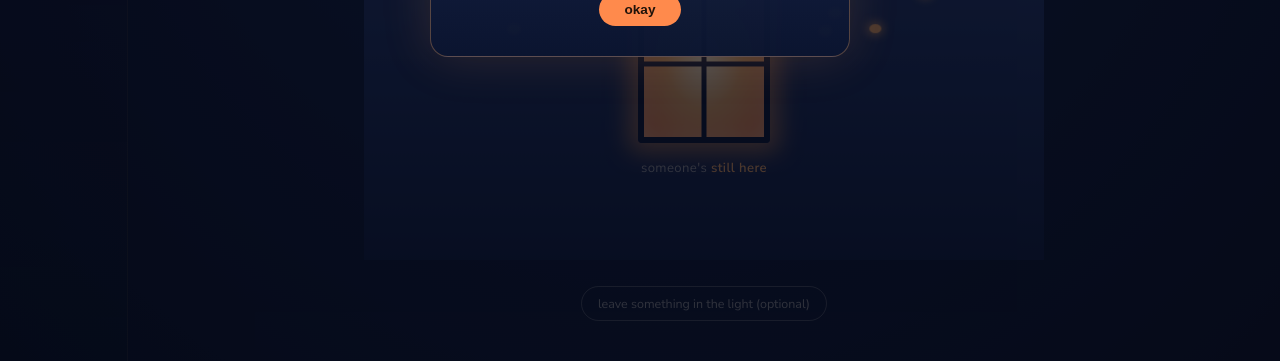
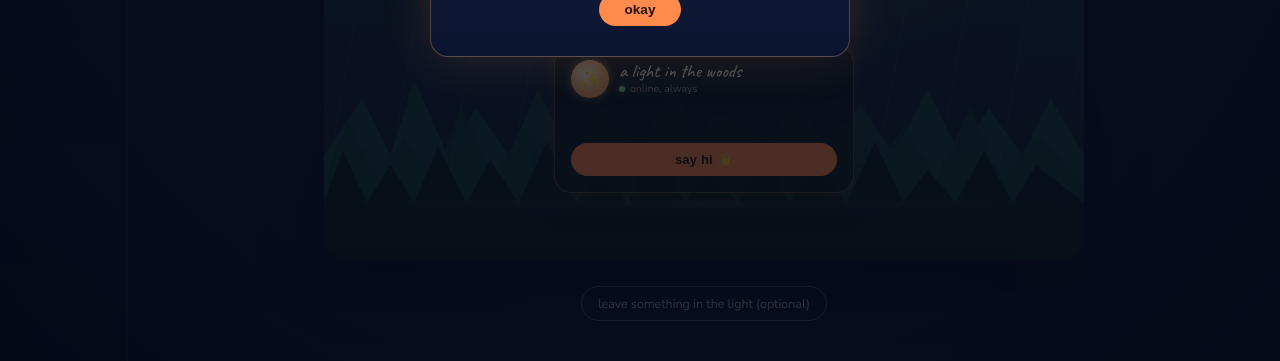
Before and after one commit to konainyousuf/Porch-Light, a plain HTML site: page index.html in a window 1280 px wide. Shown: the part 439-800 px from the top of the page. Drawn offline with Linux system fonts and the light colour scheme.

Commit message:
Update index.html

```diff
--- a/index.html
+++ b/index.html
@@ -18,6 +18,11 @@
     --cream-dim:    rgba(244,236,221,0.62);
     --glow-strength: 0.55;
     --sidebar-w: 128px;
+    --forest-sky-top:  #16302f;
+    --forest-sky-mid:  #17293f;
+    --forest-back:     #163a34;
+    --forest-front:    #0c211f;
+    --forest-ground:   #0a1c1a;
   }
   *{ box-sizing:border-box; }
   html,body{
@@ -85,29 +90,94 @@
   .view{ display:none; width:100%; flex:1; flex-direction:column; align-items:center; }
   .view.active{ display:flex; }
 
-  /* ============ WINDOW ============ */
+  /* ============ FOREST + CHAT CONSOLE ============ */
   .count-note{ position:absolute; top:14px; right:16px; font-size:0.72rem; color: var(--cream-dim); z-index:5; }
   .intro{ text-align:center; width:min(560px, 80vw); z-index:5; margin-top:6vh; }
   .intro h1{ font-family:'Caveat', cursive; font-size:2.7rem; font-weight:600; margin:0; color: var(--porch-core); text-shadow: 0 0 24px rgba(255,176,102,0.25); letter-spacing:0.02em; }
   .game-heading{ font-family:'Caveat', cursive; font-size:2.1rem; font-weight:600; color: var(--porch-core); text-shadow: 0 0 20px rgba(255,176,102,0.22); letter-spacing:0.02em; text-align:center; margin: 5vh 0 0; width:min(560px,86vw); }
-  .scene{ position:relative; width:min(680px, 86vw); z-index:4; margin-top:auto; }
-  .roofline{ width:100%; height:64px; background: var(--night-soft); clip-path: polygon(50% 0%, 100% 62%, 100% 100%, 0% 100%, 0% 62%); opacity:0.9; }
-  .house{ width:100%; height:min(34vh, 280px); background: linear-gradient(180deg, var(--night-soft) 0%, #0e1a3c 100%); position:relative; border-top: 1px solid rgba(255,255,255,0.06); }
-  .window-wrap{ position:absolute; left:50%; top:34%; transform:translate(-50%,-50%); display:flex; flex-direction:column; align-items:center; z-index:5; }
-  .window{ width:132px; height:158px; border-radius:6px 6px 4px 4px; background: radial-gradient(ellipse at 50% 45%, var(--porch-core) 0%, var(--porch-amber) 45%, var(--porch-ember) 85%); border: 6px solid #0a1330; box-shadow: 0 0 calc(40px * var(--glow-strength)) calc(18px * var(--glow-strength)) rgba(255,154,77, var(--glow-strength)), inset 0 0 20px rgba(255,255,255,0.25); cursor:pointer; position:relative; animation: breathe 4.4s ease-in-out infinite; }
-  .window::before, .window::after{ content:''; position:absolute; background:#0a1330; }
-  .window::before{ left:50%; top:0; bottom:0; width:5px; transform:translateX(-50%); }
-  .window::after{ top:50%; left:0; right:0; height:5px; transform:translateY(-50%); }
-  .window:focus-visible{ outline:2px solid var(--porch-core); outline-offset:6px; }
+
+  .forest-scene{
+    position:relative; width:min(760px, 92vw); z-index:4; margin-top:auto;
+    height:min(52vh, 440px); min-height:340px;
+    border-radius:22px; overflow:hidden;
+    background: linear-gradient(180deg, var(--forest-sky-top) 0%, var(--forest-sky-mid) 55%, var(--forest-ground) 100%);
+    box-shadow: 0 20px 60px rgba(0,0,0,0.35);
+  }
+  .forest-scene::before{
+    content:''; position:absolute; inset:0;
+    background: radial-gradient(ellipse 60% 45% at 50% 22%, rgba(255,190,120,0.16) 0%, rgba(255,190,120,0.05) 45%, transparent 75%);
+    pointer-events:none; z-index:1;
+  }
+  .forest-scene::after{
+    content:''; position:absolute; inset:0;
+    background: repeating-linear-gradient(100deg, rgba(255,214,160,0.05) 0px, rgba(255,214,160,0.05) 2px, transparent 2px, transparent 60px);
+    mix-blend-mode: screen; opacity:0.5; pointer-events:none; z-index:2;
+  }
+  .treeline{ position:absolute; left:0; bottom:0; width:100%; height:auto; display:block; }
+  .treeline-back{ opacity:0.75; filter: blur(0.4px); z-index:1; }
+  .treeline-mid{ opacity:0.9; z-index:2; }
+  .treeline-front{ z-index:3; }
+  .ground{
+    position:absolute; left:0; right:0; bottom:0; height:14%;
+    background: linear-gradient(180deg, var(--forest-front) 0%, var(--forest-ground) 100%);
+    z-index:3;
+  }
+  .ground::before{
+    content:''; position:absolute; top:-1px; left:0; right:0; height:6px;
+    background: linear-gradient(90deg, transparent, rgba(255,190,120,0.18), transparent);
+    filter: blur(2px);
+  }
+
+  .chat-console{
+    position:absolute; left:50%; bottom:16%; transform:translateX(-50%);
+    width:min(300px, 78%); z-index:7;
+    background: rgba(14,26,26,0.72); backdrop-filter: blur(6px);
+    border:1px solid rgba(255,190,120,0.28); border-radius:18px;
+    padding:14px 16px 16px; box-shadow: 0 8px 30px rgba(0,0,0,0.35), 0 0 calc(30px * var(--glow-strength)) rgba(255,176,102, calc(var(--glow-strength) * 0.35));
+    display:flex; flex-direction:column; align-items:center; gap:10px;
+  }
+  .chat-header{ display:flex; align-items:center; gap:10px; width:100%; }
+  .chat-avatar{
+    width:38px; height:38px; border-radius:50%; flex:none;
+    display:flex; align-items:center; justify-content:center; font-size:1.1rem;
+    background: radial-gradient(circle at 40% 35%, var(--porch-core), var(--porch-amber) 55%, var(--porch-ember) 100%);
+    box-shadow: 0 0 calc(18px * var(--glow-strength)) rgba(255,176,102, var(--glow-strength));
+    animation: breathe 4.4s ease-in-out infinite;
+  }
   @keyframes breathe{ 0%,100%{ filter:brightness(1); } 50%{ filter:brightness(1.16); } }
-  .presence-label{ margin-top:16px; font-size:0.82rem; color: var(--cream-dim); letter-spacing:0.03em; text-align:center; min-height:1.2em; }
-  .presence-label strong{ color: var(--porch-amber); font-weight:600; }
+  .chat-info{ text-align:left; }
+  .chat-name{ font-family:'Caveat', cursive; font-size:1.15rem; color: var(--porch-core); line-height:1.1; }
+  .chat-status{ font-size:0.66rem; color: var(--cream-dim); display:flex; align-items:center; gap:5px; }
+  .status-dot{ width:6px; height:6px; border-radius:50%; background:#7be08a; box-shadow:0 0 6px rgba(123,224,138,0.8); flex:none; }
+
+  .chat-bubble-wrap{ width:100%; min-height:1.6rem; display:flex; justify-content:flex-start; }
+  .chat-typing{ display:none; align-items:center; gap:4px; background:rgba(255,255,255,0.08); border-radius:14px; padding:8px 12px; }
+  .chat-typing.show{ display:flex; }
+  .chat-typing span{ width:5px; height:5px; border-radius:50%; background: var(--cream-dim); animation: typing-bounce 1.1s ease-in-out infinite; }
+  .chat-typing span:nth-child(2){ animation-delay:0.15s; }
+  .chat-typing span:nth-child(3){ animation-delay:0.3s; }
+  @keyframes typing-bounce{ 0%,60%,100%{ transform:translateY(0); opacity:0.5; } 30%{ transform:translateY(-4px); opacity:1; } }
+  .chat-bubble{
+    display:none; text-align:left; font-family:'Caveat', cursive; font-size:1.2rem; line-height:1.3;
+    color: var(--porch-core); background: rgba(255,176,102,0.14); border:1px solid rgba(255,176,102,0.3);
+    border-radius:14px 14px 14px 4px; padding:10px 14px; opacity:0; transform: translateY(6px);
+    transition: opacity 0.4s ease, transform 0.4s ease;
+  }
+  .chat-bubble.show{ display:block; opacity:1; transform:translateY(0); }
+
+  .chat-launcher{
+    width:100%; background: var(--porch-ember); border:none; color:#20130a; font-weight:700;
+    padding:9px 18px; border-radius:999px; cursor:pointer; font-size:0.82rem; letter-spacing:0.01em;
+  }
+  .chat-launcher:hover{ background: var(--porch-amber); }
+  .chat-launcher:focus-visible{ outline:2px solid var(--porch-core); outline-offset:3px; }
+
   .firefly{ position:absolute; width:9px; height:9px; border-radius:50%; background: var(--porch-amber); box-shadow: 0 0 8px 3px rgba(255,176,102,0.55); cursor:pointer; border:none; animation: drift 9s ease-in-out infinite; transition: transform 0.2s ease; z-index:6; }
   .firefly:hover{ transform: scale(1.4); }
   .firefly:focus-visible{ outline:2px solid var(--porch-core); outline-offset:4px; }
   .firefly.caught{ animation: none; opacity:0; transform: scale(0.2); pointer-events:none; }
   @keyframes drift{ 0%{ transform: translate(0,0); } 25%{ transform: translate(14px,-18px); } 50%{ transform: translate(-10px,-30px); } 75%{ transform: translate(-18px,-8px); } 100%{ transform: translate(0,0); } }
-  .affirmation{ position:absolute; bottom:calc(100% + 14px); left:50%; transform:translateX(-50%); width:max(240px, 22vw); max-width:320px; background: rgba(20,30,60,0.92); border:1px solid rgba(255,176,102,0.35); border-radius:14px; padding:14px 16px; font-family:'Caveat', cursive; font-size:1.35rem; line-height:1.3; color: var(--porch-core); text-align:center; opacity:0; pointer-events:none; transition: opacity 0.6s ease, transform 0.6s ease; }
+  .affirmation{ position:absolute; bottom:calc(100% + 10px); left:50%; transform:translateX(-50%); width:max(230px, 20vw); max-width:300px; background: rgba(14,26,26,0.92); border:1px solid rgba(255,176,102,0.35); border-radius:14px; padding:12px 15px; font-family:'Caveat', cursive; font-size:1.25rem; line-height:1.3; color: var(--porch-core); text-align:center; opacity:0; pointer-events:none; transition: opacity 0.6s ease, transform 0.6s ease; z-index:8; }
   .affirmation.show{ opacity:1; transform:translate(-50%, -4px); }
   .lantern{ width:min(420px, 86vw); z-index:8; text-align:center; margin: 26px 0 5vh; }
   .lantern-toggle{ background:none; border:1px solid rgba(244,236,221,0.28); color: var(--cream-dim); font-family:'Nunito Sans',sans-serif; font-size:0.78rem; padding:8px 16px; border-radius:999px; cursor:pointer; }
@@ -165,7 +235,7 @@
   }
   .obstacle{ position:absolute; bottom:26px; width:26px; height:20px; background: var(--porch-ember); border-radius:50% 50% 2px 2px / 100% 100% 2px 2px; box-shadow:0 0 8px rgba(255,138,76,0.5); z-index:2; }
 
-  @media (prefers-reduced-motion: reduce){ .firefly, .window, .star{ animation:none !important; } }
+  @media (prefers-reduced-motion: reduce){ .firefly, .chat-avatar, .star{ animation:none !important; } }
 
   @media (max-width: 640px){
     :root{ --sidebar-w: 76px; }
@@ -173,7 +243,8 @@
     .side-nav button{ font-size:0.62rem; padding:8px 2px; }
     .side-nav button .ico{ font-size:1.1rem; }
     .intro h1{ font-size:2.1rem; }
-    .window{ width:104px; height:124px; }
+    .forest-scene{ height:min(58vh, 420px); min-height:300px; }
+    .chat-console{ width:88%; }
   }
 </style>
 </head>
@@ -198,7 +269,7 @@
     <line id="webLine3" x1="0" y1="0" x2="0" y2="0"></line>
   </svg>
   <div class="side-nav" id="nav">
-    <button class="active" data-view="window"><span class="ico">🏠</span>window</button>
+    <button class="active" data-view="window"><span class="ico">💬</span>window</button>
     <button data-view="cricket"><span class="ico">🏏</span>the nets</button>
     <button data-view="bike"><span class="ico">🏍️</span>the clutch</button>
   </div>
@@ -212,20 +283,38 @@
       <h1>ONLY FOR SAAD</h1>
     </div>
     <div class="count-note" id="countNote"></div>
-    <div class="scene">
-      <div class="roofline"></div>
-      <div class="house">
-        <div class="window-wrap">
-          <div class="affirmation" id="affirmation"></div>
-          <button class="window" id="window" aria-label="The lit window. Click it."></button>
-          <div class="presence-label" id="presenceLabel">someone's <strong>still here</strong></div>
+    <div class="forest-scene" id="forestScene">
+      <svg class="treeline treeline-back" viewBox="0 0 800 260" preserveAspectRatio="none" aria-hidden="true">
+        <path d="M0 260 L0 150 L40 90 L70 150 L95 70 L130 150 L160 100 L195 150 L225 80 L260 150 L295 95 L330 150 L365 75 L400 150 L430 100 L465 150 L495 85 L530 150 L565 95 L600 150 L635 80 L670 150 L700 100 L735 150 L765 90 L800 150 L800 260 Z" fill="#1f4a42"/>
+      </svg>
+      <svg class="treeline treeline-mid" viewBox="0 0 800 260" preserveAspectRatio="none" aria-hidden="true">
+        <path d="M0 260 L0 175 L25 115 L55 175 L85 130 L115 175 L145 100 L180 175 L210 120 L245 175 L280 105 L315 175 L345 130 L380 175 L410 95 L445 175 L475 125 L510 175 L540 105 L575 175 L610 120 L645 175 L680 100 L715 175 L750 130 L800 175 L800 260 Z" fill="#163a34"/>
+      </svg>
+      <svg class="treeline treeline-front" viewBox="0 0 800 260" preserveAspectRatio="none" aria-hidden="true">
+        <path d="M0 260 L0 200 L20 145 L45 200 L70 160 L95 200 L120 140 L150 200 L175 155 L205 200 L235 135 L265 200 L290 165 L320 200 L350 130 L380 200 L405 160 L435 200 L460 140 L490 200 L520 155 L550 200 L580 135 L610 200 L635 165 L665 200 L695 145 L725 200 L750 160 L800 200 L800 260 Z" fill="#0c211f"/>
+      </svg>
+      <div class="ground"></div>
+
+      <div class="chat-console">
+        <div class="affirmation" id="affirmation"></div>
+        <div class="chat-header">
+          <div class="chat-avatar" id="chatAvatar" aria-hidden="true">✨</div>
+          <div class="chat-info">
+            <div class="chat-name">a light in the woods</div>
+            <div class="chat-status"><span class="status-dot"></span>online, always</div>
+          </div>
         </div>
+        <div class="chat-bubble-wrap">
+          <div class="chat-typing" id="chatTyping"><span></span><span></span><span></span></div>
+          <div class="chat-bubble" id="chatBubble"></div>
+        </div>
+        <button class="chat-launcher" id="chatLauncher">say hi 👋</button>
       </div>
     </div>
     <div class="lantern">
       <button class="lantern-toggle" id="lanternToggle">leave something in the light (optional)</button>
       <div class="lantern-panel" id="lanternPanel">
-        <p>Whatever you write here goes quietly to the person who lit this window — nothing pops up on your phone, no read receipt, no pressure to keep talking. Close it and never open it — also fine.</p>
+        <p>Whatever you write here goes quietly to the person who left this light — nothing pops up on your phone, no read receipt, no pressure to keep talking. Close it and never open it — also fine.</p>
         <textarea id="lanternText" placeholder="only if you want to..." aria-label="A private note"></textarea>
         <div class="lantern-actions">
           <button class="tuck-btn" id="tuckBtn">tuck it into the light</button>
@@ -386,29 +475,19 @@
 
   // ================= FIREFLIES =================
   const fireflyMessages = [
-    "keep going.",
-    "you're doing great.",
-    "i'm proud of you.",
-    "uncs can be cool too.",
-    "daredevil also needs a shoulder.",
-    "it's okay.",
-    "punch more bugs if you're having a bad day.",
-    "congrats, you caught a bug that has its life more together than most of us.",
-    "somewhere a mountain has been sitting still for a few million years. it can wait for you too.",
-    "you're not stalled, you're just idling. there's a difference, ask any bike.",
-    "no LBW appeals here. you're always given not out.",
-    "you don't need to win the day. one quiet over is enough.",
-    "the light does not do performance reviews.",
-    "gear down, not out. that's allowed too.",
-    "you're allowed to declare the innings early today.",
-    "the summit doesn't care what time you left base camp.",
-    "9 out of 10 fireflies recommend you drink some water though.",
-    "no thoughts, just vibes, just a bug that thinks you're fine.",
-    "small win: you caught a bug. big win: you're still here.",
-    "this one's got nothing smart to say. just glad you clicked it.",
-    "consider this bug a tiny, glowing high-five.",
-    "even the porch light needed to be plugged in by someone once. asking for help isn't weakness.",
-    "you don't have to have it figured out tonight."
+    "keep going",
+    "you're doing great",
+    "i'm proud of you",
+    "uncs can be cool too",
+    "daredevil is here woohoo!!",
+    "punch more bugs if you're having a bad day",
+    "You're not a hot mess; you're a spicy little disaster, and honestly? It’s a whole vibe. Own it.",
+    "Adulting is a pyramid scheme. You can't get fired from it, and no one actually knows the rules, so just fake it till you make it (or take a nap).",
+    "The universe is 13.8 billion years old. You being late to work doesn't even register on the cosmic scale.",
+    "Life's LBW—review's just chai.",
+    "Are you sun? cause you've brightened up my day.",
+    "Don't be a stressosaurous.",
+    "Be an unskippable AD."
   ];
 
   const fireflyCount = window.innerWidth < 600 ? 8 : 13;
```
